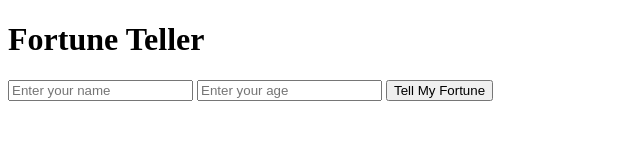
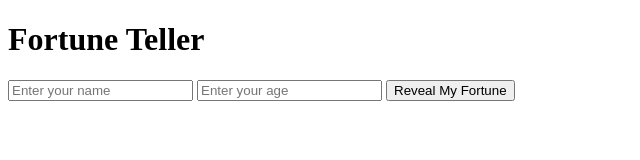
Before and after one commit to Christina-Edwards/fortuneTeller, a plain HTML site: page index.html in a window 1280 px wide. Shown: the full height of the page, 0-640 px from the left. Drawn offline with Linux system fonts and the light colour scheme.

Commit message:
updated html

```diff
--- a/index.html
+++ b/index.html
@@ -3,12 +3,17 @@
 <head>
   <meta charset="UTF-8" />
   <title>Fortune Teller</title>
+  <link rel="stylesheet" href="style.css" />
 </head>
 <body>
   <h1>Fortune Teller</h1>
-  <input type="text" id="nameInput" placeholder="Enter your name" />
-  <input type="number" id="ageInput" placeholder="Enter your age" />
-  <button id="tellFortuneBtn">Tell My Fortune</button>
+
+  <form id="fortuneForm">
+    <input type="text" id="nameInput" placeholder="Enter your name" required />
+    <input type="number" id="ageInput" placeholder="Enter your age" required />
+    <button type="submit">Reveal My Fortune</button>
+  </form>
+
   <p id="fortuneOutput"></p>
 
   <script src="script.js"></script>
```
